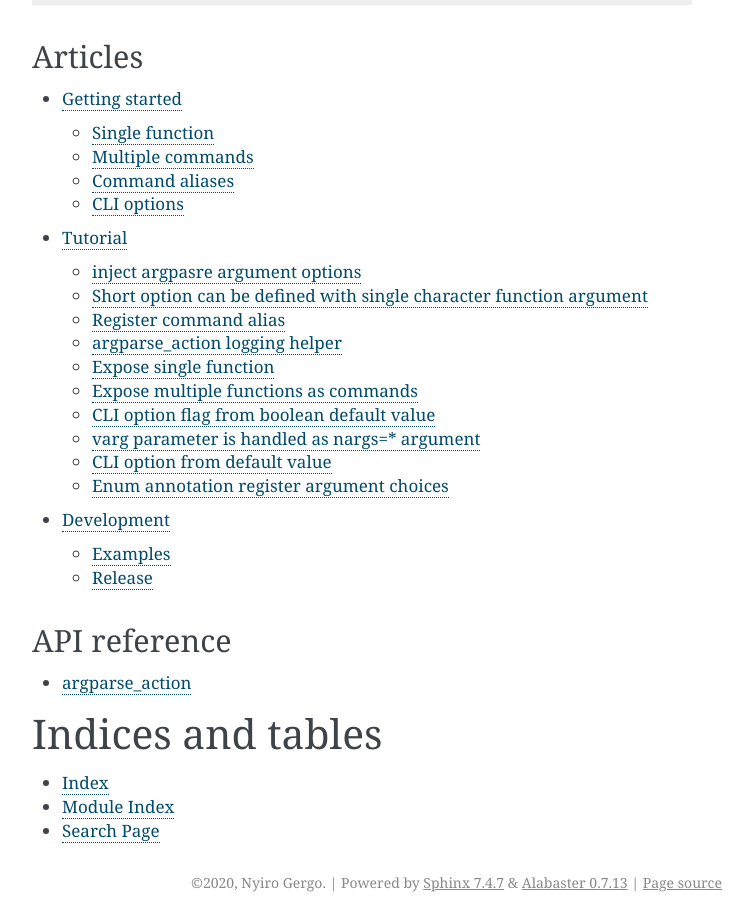
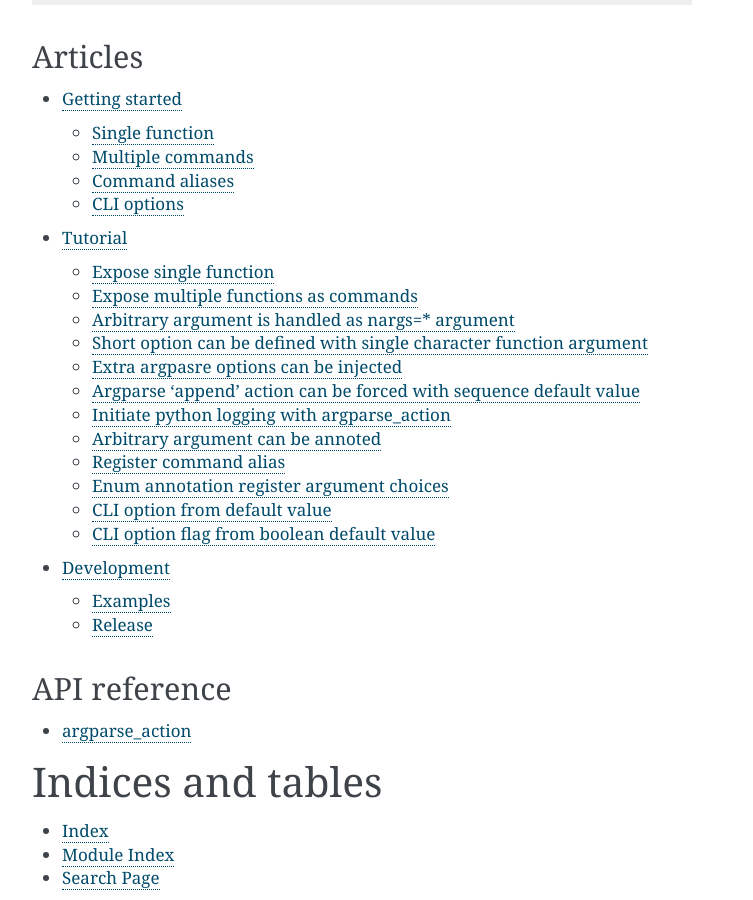
Before and after one commit to nyirog/argparse_action, a Sphinx documentation site: the page built from docs/index.rst, in a window 1280 px wide and 900 px high, scrolled down 1133 px. Shown: the whole window, without its empty margins (388-1141 px from the left). Built offline with Sphinx 7.4.7, drawn with Linux system fonts in a browser that asks for light colours.

Commit message:
docs: reword example titles

```diff
--- a/docs/examples/append_cli_options/main.py
+++ b/docs/examples/append_cli_options/main.py
@@ -1,4 +1,4 @@
-"Sequence default value invoke 'append' argparse action"
+"Argparse 'append' action can be forced with sequence default value"
 import sys
 import enum
 import collections.abc
--- a/docs/examples/inject_argument_options/main.py
+++ b/docs/examples/inject_argument_options/main.py
@@ -1,4 +1,4 @@
-"inject argpasre argument options"
+"Extra argpasre options can be injected"
 import sys
 import argparse
 import argparse_action
--- a/docs/examples/logging/main.py
+++ b/docs/examples/logging/main.py
@@ -1,4 +1,4 @@
-"argparse_action logging helper"
+"Initiate python logging with argparse_action"
 import argparse
 import argparse_action
 import logging
--- a/docs/examples/varg_can_be_annotated/main.py
+++ b/docs/examples/varg_can_be_annotated/main.py
@@ -1,4 +1,4 @@
-"varg can be annoted"
+"Arbitrary argument can be annoted"
 import sys
 import argparse
 import argparse_action
--- a/docs/examples/varg_parameter_is_handled_as_nargs_argument/main.py
+++ b/docs/examples/varg_parameter_is_handled_as_nargs_argument/main.py
@@ -1,4 +1,4 @@
-"varg parameter is handled as nargs=* argument"
+"Arbitrary argument is handled as nargs=* argument"
 import sys
 import argparse
 import argparse_action
```
Also changed, not shown: docs/articles/tutorial.rst (+98 -80 lines), 1 other file.
